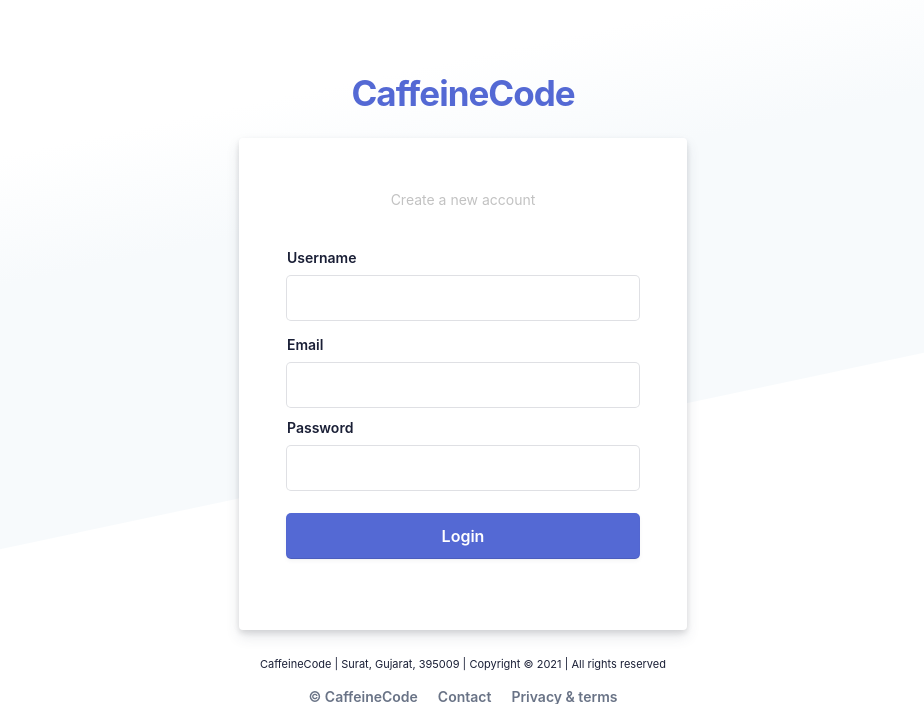
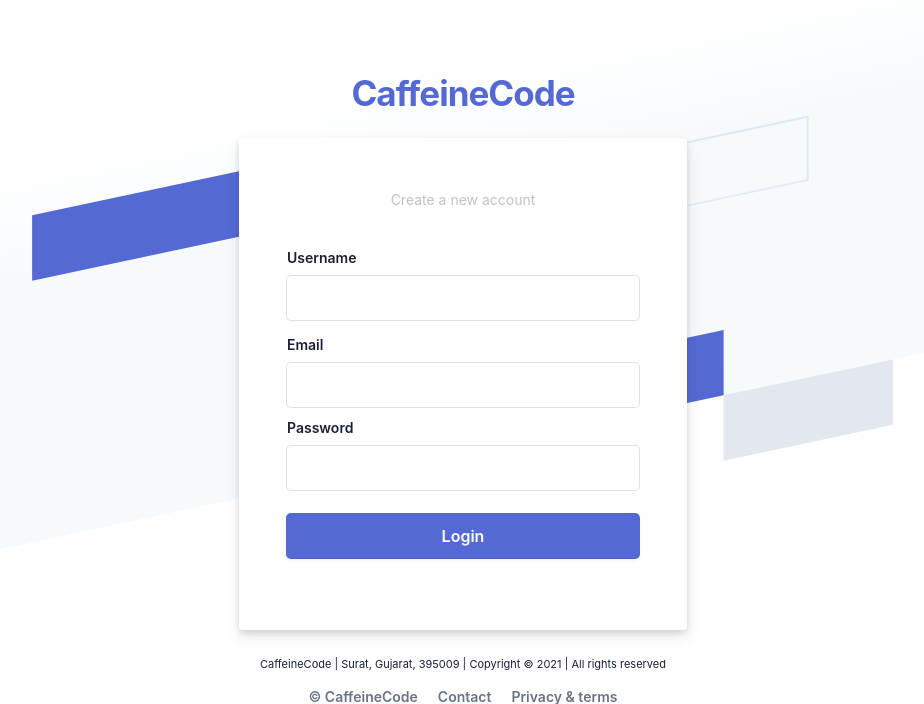
Before and after one commit to Developer-R-7/CaffeineCode, a Django app: page /account/create-account/ in a window 1280 px wide. Shown: the top 704 px of the page, without its empty margins (177-1101 px from the left). Run offline with Django 3.2, Linux system fonts and the light colour scheme; parts of the project's set-up code (start-up, migrations or seed data) failed here and were passed over.

Commit message:
finally made accounts page

```diff
--- a/IndexHome/views.py
+++ b/IndexHome/views.py
@@ -114,11 +114,7 @@
     return render(request,'IndexHome/check-session.html')
 
 def index(request):
-
-    if request.method == "POST":
-        pass
-    else:
-        return render(request,'IndexHome/index.html')
+    return render(request,'IndexHome/index.html')
 
 def logout(request):
     auth.logout(request)
--- a/templates/IndexHome/index.html
+++ b/templates/IndexHome/index.html
@@ -33,7 +33,7 @@
                             <i class="bi bi-arrow-right"></i>
                             </a>
                         {% else %}
-                            <a style="cursor: pointer; color:white;"  class="btn-get-started scrollto d-inline-flex align-items-center justify-content-center align-self-center">
+                            <a style="cursor: pointer; color:white;" href="{% url 'IndexHome:signup' %}" class="btn-get-started scrollto d-inline-flex align-items-center justify-content-center align-self-center">
                             <span>Create Account</span>
                             <i class="bi bi-arrow-right"></i>
                             </a>
--- a/templates/IndexHome/signup.html
+++ b/templates/IndexHome/signup.html
@@ -9,6 +9,31 @@
           <div class="box-root flex-flex" style="grid-area: top / start / 8 / end;">
             <div class="box-root" style="background-image: linear-gradient(white 0%, rgb(247, 250, 252) 33%); flex-grow: 1;">
             </div>
+
+          </div>
+          <div class="box-root flex-flex" style="grid-area: 4 / 2 / auto / 5;">
+            <div class="box-root box-divider--light-all-2 animationLeftRight tans3s" style="flex-grow: 1;"></div>
+          </div>
+          <div class="box-root flex-flex" style="grid-area: 6 / start / auto / 2;">
+            <div class="box-root box-background--blue800" style="flex-grow: 1;"></div>
+          </div>
+          <div class="box-root flex-flex" style="grid-area: 7 / start / auto / 4;">
+            <div class="box-root box-background--blue animationLeftRight" style="flex-grow: 1;"></div>
+          </div>
+          <div class="box-root flex-flex" style="grid-area: 8 / 4 / auto / 6;">
+            <div class="box-root box-background--gray100 animationLeftRight tans3s" style="flex-grow: 1;"></div>
+          </div>
+          <div class="box-root flex-flex" style="grid-area: 2 / 15 / auto / end;">
+            <div class="box-root box-background--cyan200 animationRightLeft tans4s" style="flex-grow: 1;"></div>
+          </div>
+          <div class="box-root flex-flex" style="grid-area: 3 / 14 / auto / end;">
+            <div class="box-root box-background--blue animationRightLeft" style="flex-grow: 1;"></div>
+          </div>
+          <div class="box-root flex-flex" style="grid-area: 4 / 17 / auto / 20;">
+            <div class="box-root box-background--gray100 animationRightLeft tans4s" style="flex-grow: 1;"></div>
+          </div>
+          <div class="box-root flex-flex" style="grid-area: 5 / 14 / auto / 17;">
+            <div class="box-root box-divider--light-all-2 animationRightLeft tans3s" style="flex-grow: 1;"></div>
           </div>
         </div>
       </div>
```
Also changed, not shown: templates/IndexHome/login.html (+24 -0 lines), db.sqlite3.
